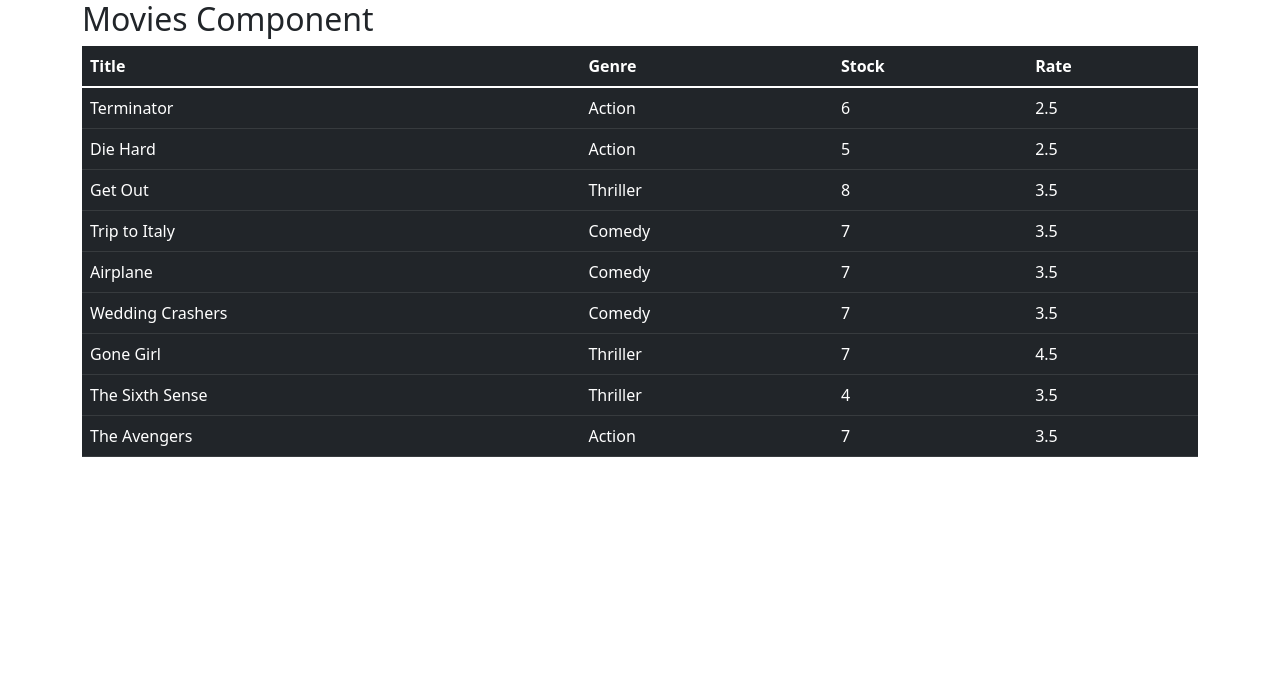
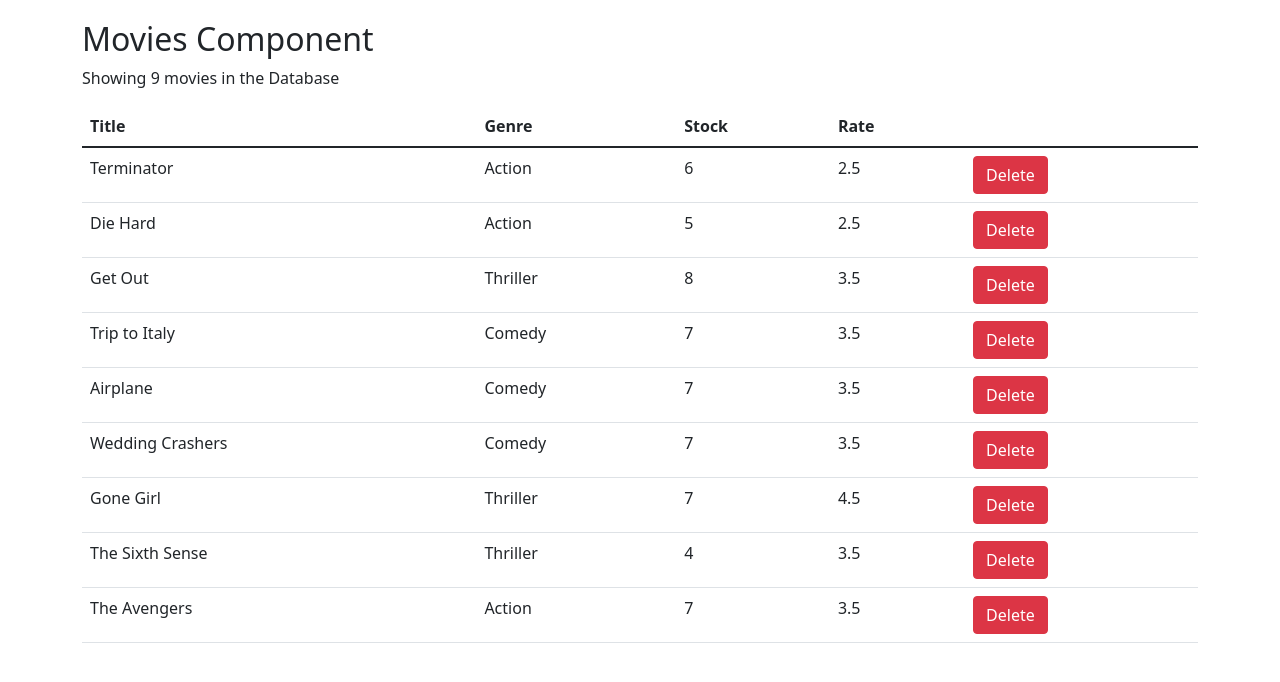
Before and after one commit to hassan1344/react-demo, a React (Create React App) app: page / in a window 1280 px wide. Shown: the top 682 px of the page. Built offline with nearby package versions, Linux system fonts and the light colour scheme.

Commit message:
Deletion of movie / conditional rendering

```diff
--- a/src/component/movies.jsx
+++ b/src/component/movies.jsx
@@ -6,26 +6,44 @@
     movies: getMovies(),
   };
 
+  handleDelete = (movie) => {
+    const moviesTemp = this.state.movies.filter((m) => m._id != movie._id);
+    this.setState({ movies: moviesTemp });
+  };
+
   render() {
+    const { length: count } = this.state.movies;
+    if (count === 0) return <p>There are no movies in the Database!</p>;
+
     return (
       <div>
         <h2>Movies Component</h2>
-        <table className="table table-dark">
+        <p>Showing {count} movies in the Database</p>
+        <table className="table">
           <thead>
             <tr>
               <th>Title</th>
               <th>Genre</th>
               <th>Stock</th>
               <th>Rate</th>
+              <th></th>
             </tr>
           </thead>
           <tbody>
             {this.state.movies.map((movie) => (
-              <tr>
+              <tr key={movie._id}>
                 <td>{movie.title}</td>
                 <td>{movie.genre.name}</td>
                 <td>{movie.numberInStock}</td>
                 <td>{movie.dailyRentalRate}</td>
+                <td>
+                  <button
+                    onClick={() => this.handleDelete(movie)}
+                    className="btn btn-danger"
+                  >
+                    Delete
+                  </button>
+                </td>
               </tr>
             ))}
           </tbody>
--- a/src/index.css
+++ b/src/index.css
@@ -1,5 +1,6 @@
 body {
   margin: 0;
+  padding: 20px 0px 0px 0px;   /*top/right/bottom/left */
   font-family: -apple-system, BlinkMacSystemFont, 'Segoe UI', 'Roboto', 'Oxygen',
     'Ubuntu', 'Cantarell', 'Fira Sans', 'Droid Sans', 'Helvetica Neue',
     sans-serif;
```
